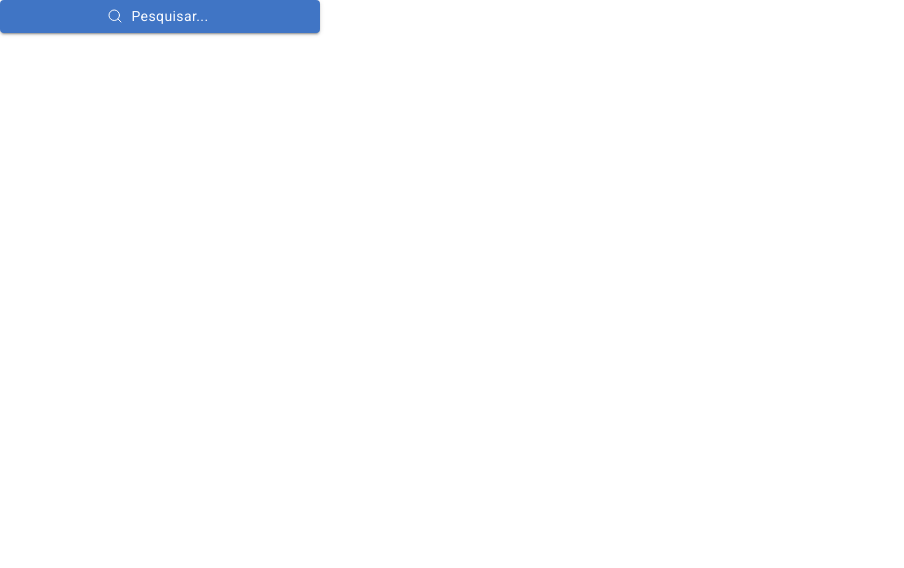
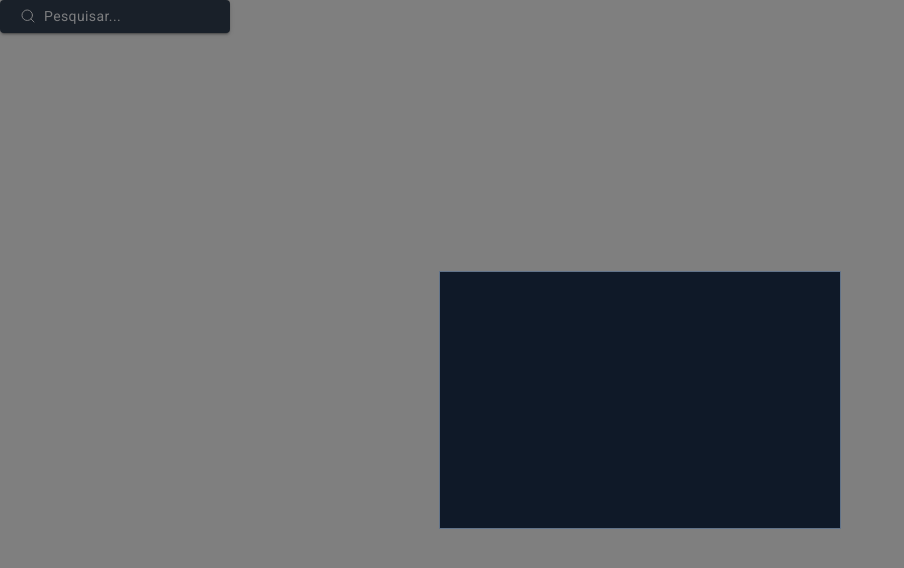
Before and after one commit to uLinck/cmec-project, a React (Create React App) app in the folder Front/: page / in a window 1280 px wide. Both pictures are taken after a click on the button "Pesquisar...". Shown: the top 568 px of the page, without its empty margins (0-904 px from the left). Built offline with nearby package versions, Linux system fonts and the light colour scheme.

Commit message:
🚧[CMEC-6] - Started creating Search modal

```diff
--- a/Front/src/App.tsx
+++ b/Front/src/App.tsx
@@ -1,7 +1,7 @@
 import './App.css';
 import { ThemeProvider } from '@mui/material/styles';
-import Button from '@mui/material/Button';
 import theme from './Styles/material-ui';
+import Search from './Components/Search';
 
 
 
@@ -9,7 +9,7 @@ function App() {
   return (
     <ThemeProvider theme={theme}>
       <div className="App">
-        <Button variant="contained" color='secondary' >BUTAO</Button>
+        <Search />
       </div>
     </ThemeProvider>
   );
--- a/Front/src/Components/Search/index.tsx
+++ b/Front/src/Components/Search/index.tsx
@@ -1,18 +1,47 @@
-import { Button } from "@mui/material";
+import { Box, Button, Modal } from "@mui/material";
 import { MagnifyingGlass } from "phosphor-react";
+import React from "react";
+import colors from "../../Styles/colors";
 
 export default function Search() {
+    const [open, setOpen] = React.useState(false)
     return (
+        <div>
             <Button
+                onClick={() => setOpen(true)}
                 variant="contained"
                 startIcon={<MagnifyingGlass size={16} />}
                 sx={{
                     textTransform: "none",
                     padding: "0.25rem 1.5rem",
-                width: "25vw",
-                fontWeight: "normal"
+                    width: "18vw",
+                    fontWeight: "normal",
+                    color: colors.neutral0,
+                    backgroundColor: colors.neutral60,
+                    justifyContent: "flex-start",
+                    '&:hover': {
+                        backgroundColor: colors.neutral80
+                    },
                 }}>
                 Pesquisar...
             </Button>
+            <Modal
+                open={open}
+                onClose={() => setOpen(false)}
+            >
+                <Box sx={{
+                    position: "absolute",
+                    top: "50%",
+                    left: "50%",
+                    transform: "translate(-50%, -50%)",
+                    backgroundColor: colors.neutral80,
+                    border: "0.75px solid " + colors.neutral40,
+                    width: "400px",
+                    height: "20vw"
+                }}>
+
+                </Box>
+            </Modal>
+        </div>
     );
 }
```
Lines whose indentation alone changed are shown as unchanged.
